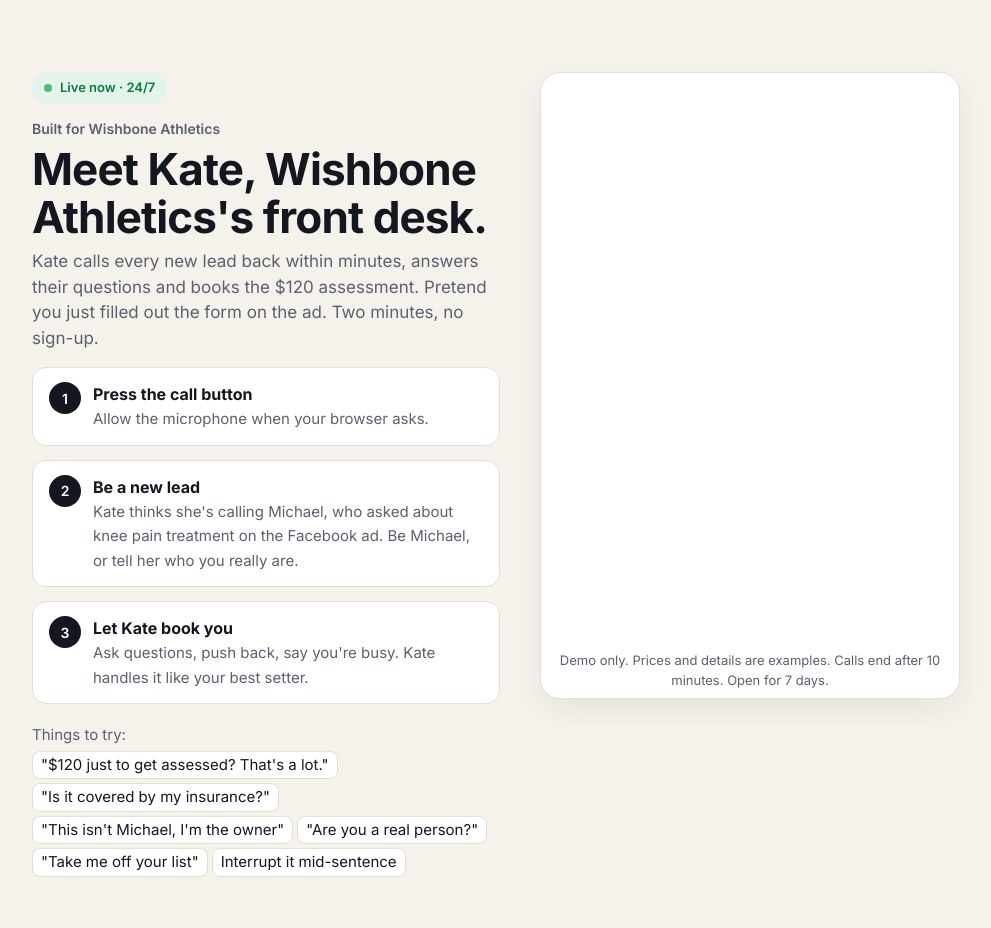
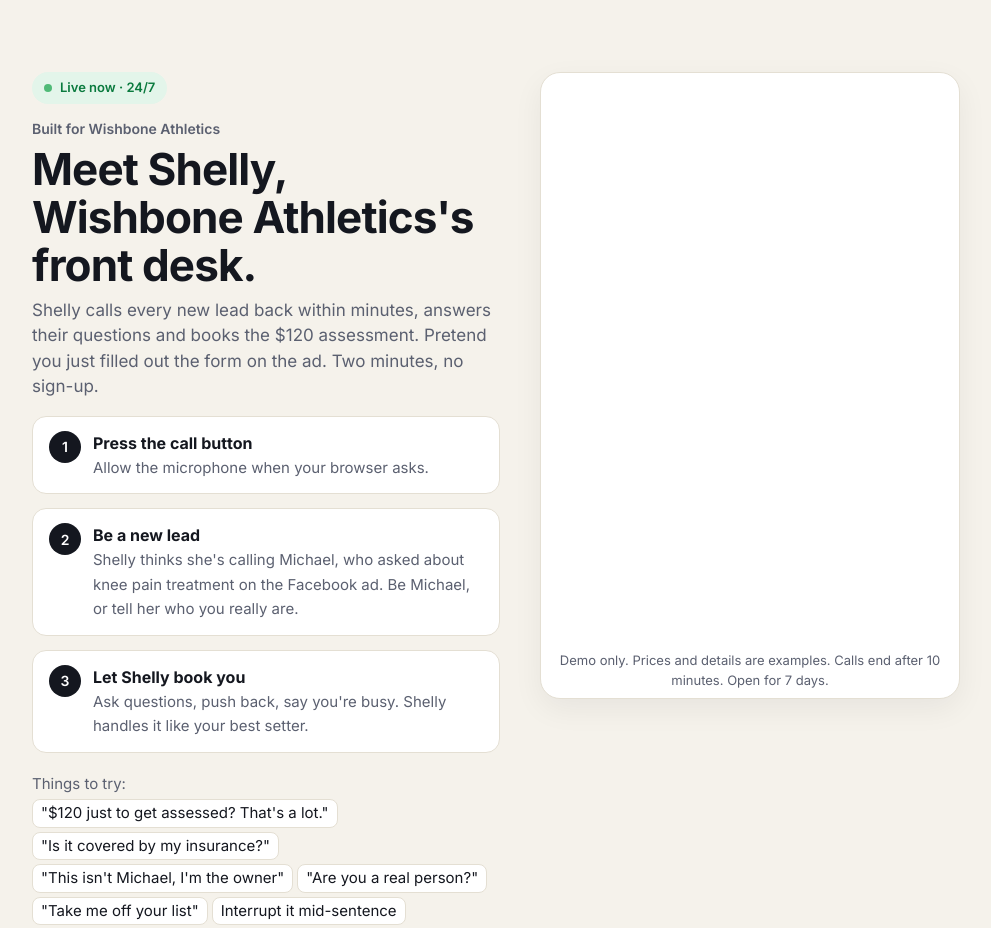
Before and after one commit to HimanshuVerma94/ai-voice-agent, a plain HTML site: page setter/wishbone-athletics/index.html in a window 1280 px wide. Shown: the whole page, without its empty margins (144-1135 px from the left). Drawn offline with Linux system fonts and the light colour scheme; a script that the page names is missing.

Commit message:
Wishbone: rename to Shelly

```diff
--- a/setter/wishbone-athletics/index.html
+++ b/setter/wishbone-athletics/index.html
@@ -78,14 +78,14 @@
   <section class="hero">
     <span class="badge"><span class="dot"></span> Live now · 24/7</span>
     <p class="for">Built for Wishbone Athletics</p>
-    <h1>Meet Kate, Wishbone Athletics's front desk.</h1>
-    <p class="sub">Kate calls every new lead back within minutes, answers their questions and books the $120 assessment. Pretend you just filled out the form on the ad. Two minutes, no sign-up.</p>
+    <h1>Meet Shelly, Wishbone Athletics's front desk.</h1>
+    <p class="sub">Shelly calls every new lead back within minutes, answers their questions and books the $120 assessment. Pretend you just filled out the form on the ad. Two minutes, no sign-up.</p>
   </section>
   <section class="steps">
     <ol>
       <li><div><b>Press the call button</b><span>Allow the microphone when your browser asks.</span></div></li>
-      <li><div><b>Be a new lead</b><span>Kate thinks she's calling Michael, who asked about knee pain treatment on the Facebook ad. Be Michael, or tell her who you really are.</span></div></li>
-      <li><div><b>Let Kate book you</b><span>Ask questions, push back, say you're busy. Kate handles it like your best setter.</span></div></li>
+      <li><div><b>Be a new lead</b><span>Shelly thinks she's calling Michael, who asked about knee pain treatment on the Facebook ad. Be Michael, or tell her who you really are.</span></div></li>
+      <li><div><b>Let Shelly book you</b><span>Ask questions, push back, say you're busy. Shelly handles it like your best setter.</span></div></li>
     </ol>
     <p class="tries">Things to try:<br>
       <code>"$120 just to get assessed? That's a lot."</code><code>"Is it covered by my insurance?"</code><code>"This isn't Michael, I'm the owner"</code><code>"Are you a real person?"</code><code>"Take me off your list"</code><code>Interrupt it mid-sentence</code>
@@ -96,8 +96,8 @@
       data-retell-widget="true"
       data-voice-public-key="public_key_3481666dc893daca3e68d"
       data-voice-agent-id="agent_9ed6c18febcd9b9bd62c292f3d"
-      data-title="Kate · Wishbone Athletics"
-      data-bot-name="Kate"
+      data-title="Shelly · Wishbone Athletics"
+      data-bot-name="Shelly"
       data-color="#14171f"></div>
     <div class="ended-box" id="ended-msg"></div>
     <p class="note">Demo only. Prices and details are examples. Calls end after 10 minutes. Open for 7 days.</p>
```
